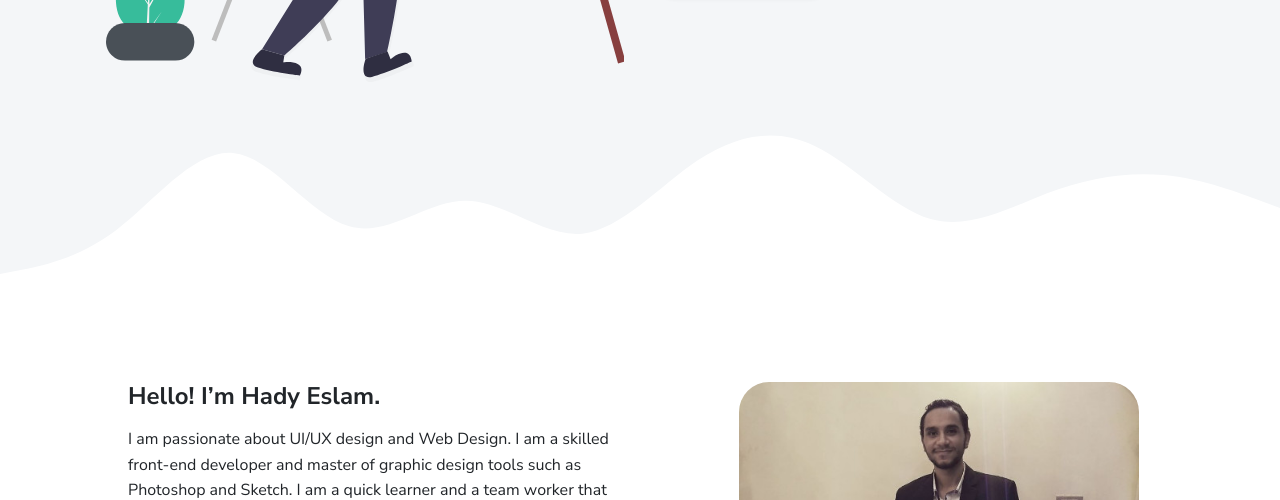
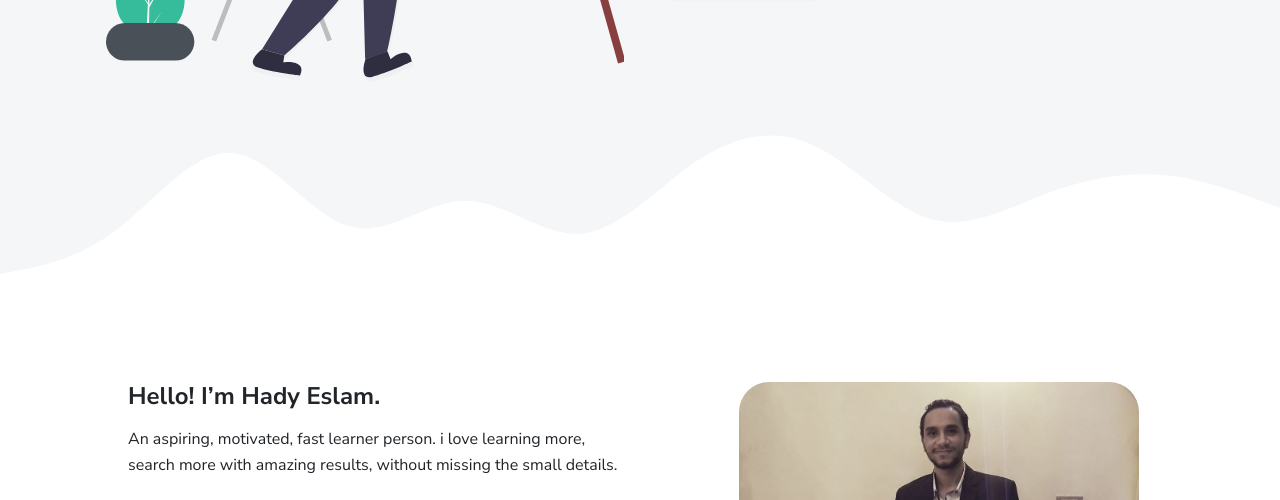
Before and after one commit to Hady-Eslam/Hady-Eslam.github.io, a plain HTML site: page index.html in a window 1280 px wide. Shown: the part 452-952 px from the top of the page. Drawn offline with Linux system fonts and the light colour scheme.

Commit message:
Edit My Github.io part 2

```diff
--- a/index.html
+++ b/index.html
@@ -76,7 +76,7 @@
     <div class="row">
       <div class="col-md-6">
         <h2 class="h4 my-2">Hello! I’m Hady Eslam.</h2>
-        <p>I am passionate about UI/UX design and Web Design. I am a skilled front-end developer and master of graphic design tools such as Photoshop and Sketch. I am a quick learner and a team worker that gets the job done. I can easily capitalize on low hanging fruits and quickly maximize timely deliverables for real-time schemas.</p>
+        <p>An aspiring, motivated, fast learner person. i love learning more, search more with amazing results, without missing the small details.</p>
         <div class="row mt-3">
           <div class="col-sm-2">
             <div class="pb-1">Age:</div>
```
